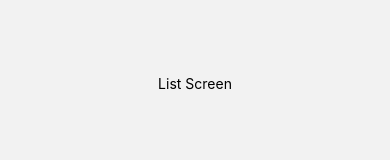
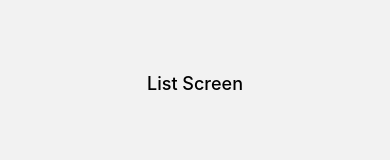
Before and after one commit to wardvanassche/PRG07, a React Native app: screen /List in a window 390 px wide. Shown: the part 346-506 px from the top of the page. Built offline with nearby package versions, Linux system fonts and the light colour scheme.

Commit message:
Added NativeWind

```diff
--- a/App.js
+++ b/App.js
@@ -4,6 +4,7 @@ import {createBottomTabNavigator} from '@react-navigation/bottom-tabs';
 import HomeScreen from './screens/HomeScreen';
 import ListScreen from './screens/ListScreen';
 import MapScreen from "./screens/MapScreen";
+import "./global.css";
 
 const Tab = createBottomTabNavigator();
 
--- a/app.json
+++ b/app.json
@@ -23,7 +23,8 @@
       "edgeToEdgeEnabled": true
     },
     "web": {
-      "favicon": "./assets/favicon.png"
+      "favicon": "./assets/favicon.png",
+      "bundler": "metro"
     },
     "plugins": [
       [
--- /dev/null
+++ b/babel.config.js
@@ -0,0 +1,9 @@
+module.exports = function (api) {
+    api.cache(true);
+    return {
+        presets: [
+            ["babel-preset-expo", { jsxImportSource: "nativewind" }],
+            "nativewind/babel",
+        ],
+    };
+};
--- /dev/null
+++ b/global.css
@@ -0,0 +1,3 @@
+@tailwind base;
+@tailwind components;
+@tailwind utilities;
--- /dev/null
+++ b/metro.config.js
@@ -0,0 +1,6 @@
+const { getDefaultConfig } = require("expo/metro-config");
+const { withNativeWind } = require('nativewind/metro');
+
+const config = getDefaultConfig(__dirname)
+
+module.exports = withNativeWind(config, { input: './global.css' })
--- a/screens/HomeScreen.jsx
+++ b/screens/HomeScreen.jsx
@@ -1,17 +1,9 @@
-import { StyleSheet, View, Text } from 'react-native';
+import { View, Text } from 'react-native';
 
 export default function HomeScreen() {
     return (
-        <View style={styles.container}>
-            <Text>Home Screen</Text>
+        <View className="flex-1 justify-center items-center">
+            <Text className="text-lg font-medium">Home Screen</Text>
         </View>
     );
 }
-
-const styles = StyleSheet.create({
-    container: {
-        flex: 1,
-        alignItems: 'center',
-        justifyContent: 'center'
-    }
-});
--- a/screens/ListScreen.jsx
+++ b/screens/ListScreen.jsx
@@ -1,17 +1,9 @@
-import { StyleSheet, View, Text } from 'react-native';
+import { View, Text } from 'react-native';
 
 export default function ListScreen() {
     return (
-        <View style={styles.container}>
-            <Text>List Screen</Text>
+        <View className="flex-1 justify-center items-center">
+            <Text className="text-lg font-medium">List Screen</Text>
         </View>
     );
 }
-
-const styles = StyleSheet.create({
-    container: {
-        flex: 1,
-        alignItems: 'center',
-        justifyContent: 'center'
-    }
-});
--- a/screens/MapScreen.jsx
+++ b/screens/MapScreen.jsx
@@ -1,4 +1,4 @@
-import {StyleSheet, SafeAreaView, Text, Alert} from 'react-native';
+import {SafeAreaView, Text, Alert} from 'react-native';
 import MapView, {Marker} from 'react-native-maps';
 import useLocation from '../hooks/useLocation';
 import {useFocusEffect} from '@react-navigation/native';
@@ -27,16 +27,19 @@ export default function MapScreen() {
 
     if (latitude === null || longitude === null) {
         return (
-            <SafeAreaView style={styles.container}>
+            <SafeAreaView className="flex-1 justify-center items-center">
                 <Text>Loading location...</Text>
             </SafeAreaView>
         );
     }
 
     return (
-        <SafeAreaView style={styles.container}>
+        <SafeAreaView className="flex-1 justify-center items-center">
             <MapView
-                style={styles.map}
+                style={{
+                    height: '100%',
+                    width: '100%'
+                }}
                 region={{
                     latitude: latitude,
                     longitude: longitude,
@@ -53,15 +56,3 @@ export default function MapScreen() {
         </SafeAreaView>
     );
 }
-
-const styles = StyleSheet.create({
-    container: {
-        flex: 1,
-        alignItems: 'center',
-        justifyContent: 'center',
-    },
-    map: {
-        width: '100%',
-        height: '100%',
-    },
-});
--- /dev/null
+++ b/tailwind.config.js
@@ -0,0 +1,10 @@
+/** @type {import('tailwindcss').Config} */
+module.exports = {
+  // NOTE: Update this to include the paths to all files that contain Nativewind classes.
+  content: ["./App.jsx", "./components/**/*.{js,jsx,ts,tsx}", "./screens/**/*.{js,jsx,ts,tsx}"],
+  presets: [require("nativewind/preset")],
+  theme: {
+    extend: {},
+  },
+  plugins: [],
+}
```
Also changed, not shown: package.json (+7 -4 lines), 1 other file (tests, documents, lock files or other folders).
